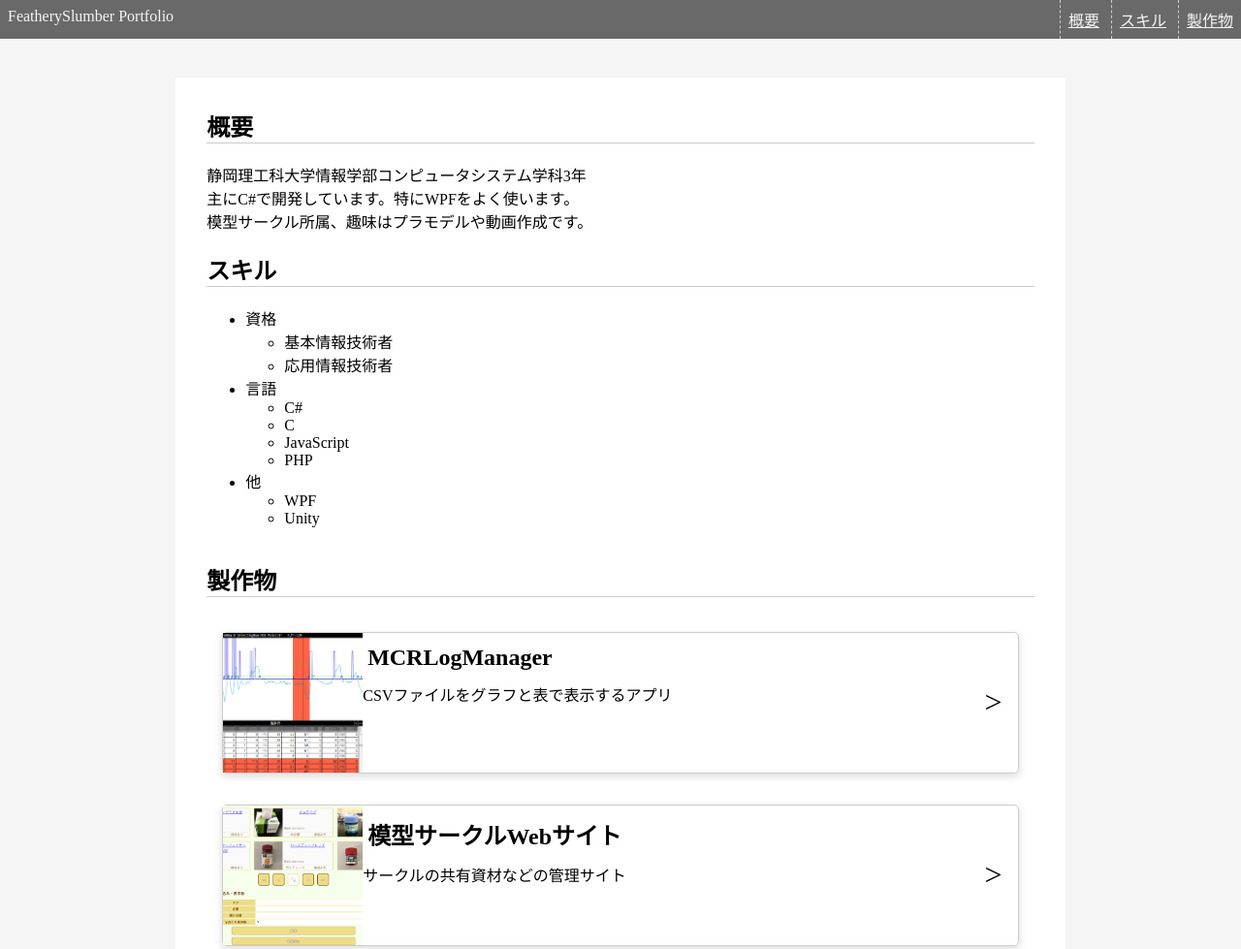
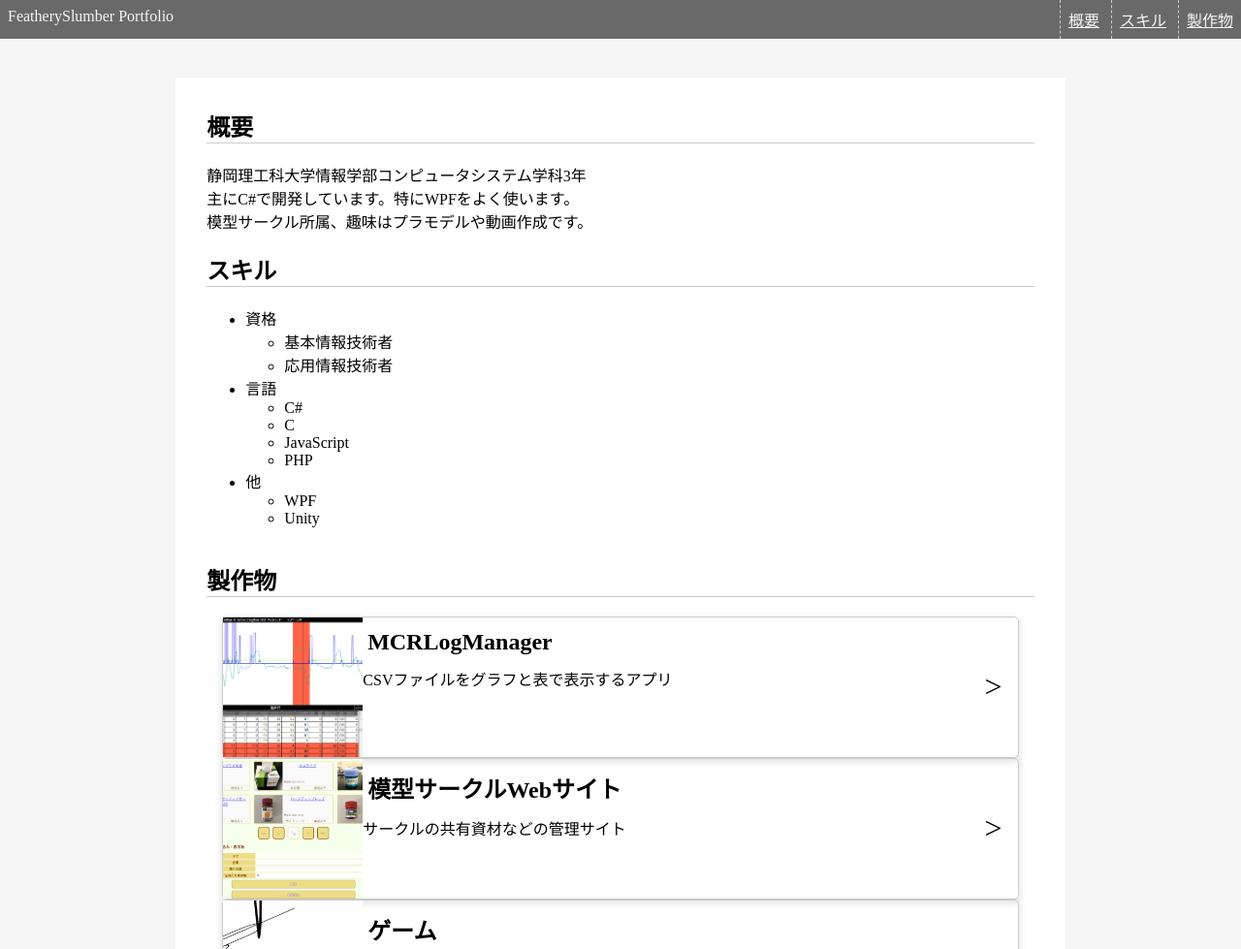
Before and after one commit to FeatherySlumber/FeatherySlumber.github.io, a plain HTML site: page index.html in a window 1280 px wide. Shown: the top 979 px of the page at 97% size. Drawn offline with Linux system fonts and the light colour scheme.

Commit message:
Update style.css

```diff
--- a/style.css
+++ b/style.css
@@ -96,7 +96,7 @@ section:first-child h1{
     border-color: #ccc;
     border-width: 1px;
 
-    margin: 1rem;
+    margin: 0 1rem;
     box-shadow: 0 0.2em 0.4em 0.1em #4442;
 }
 
```
